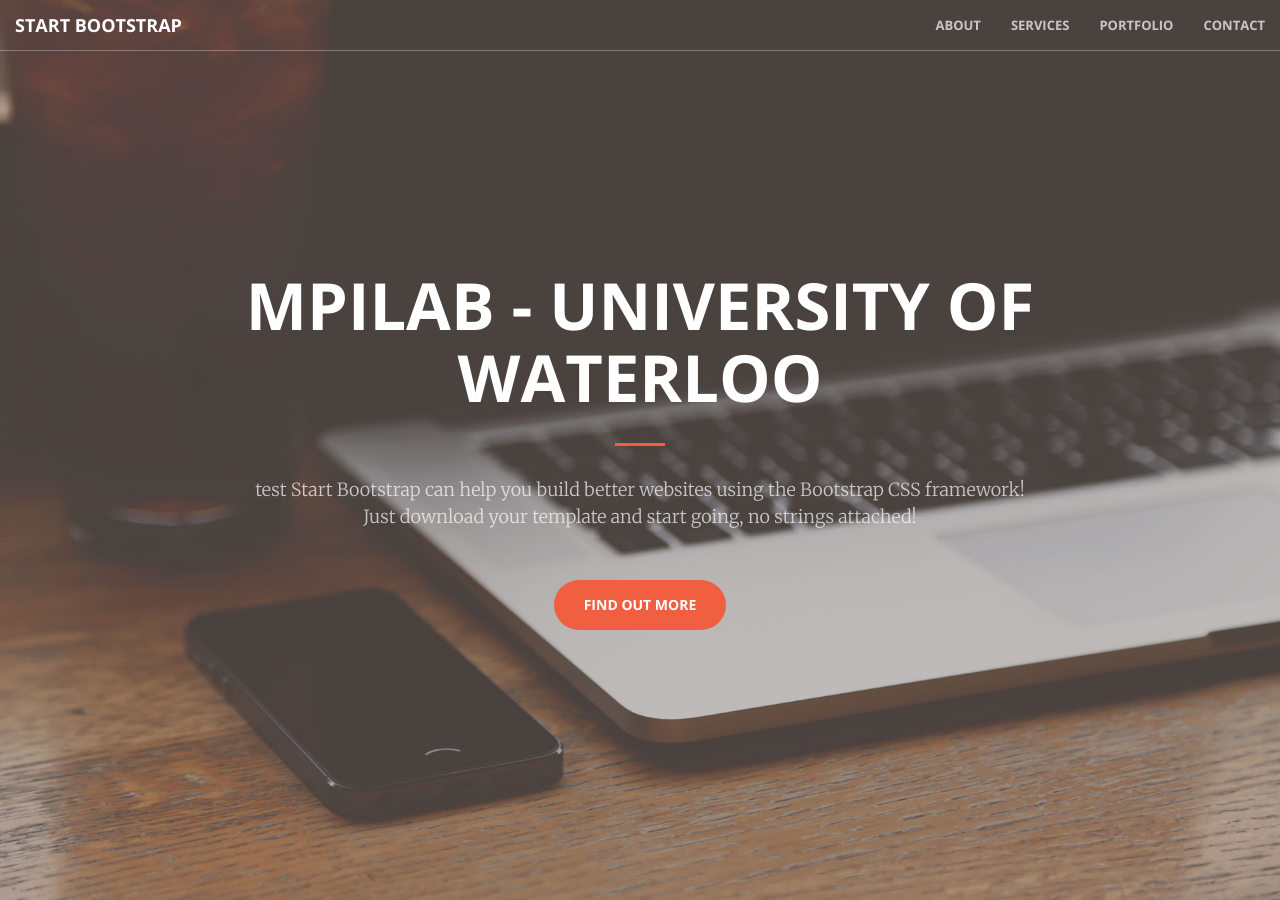
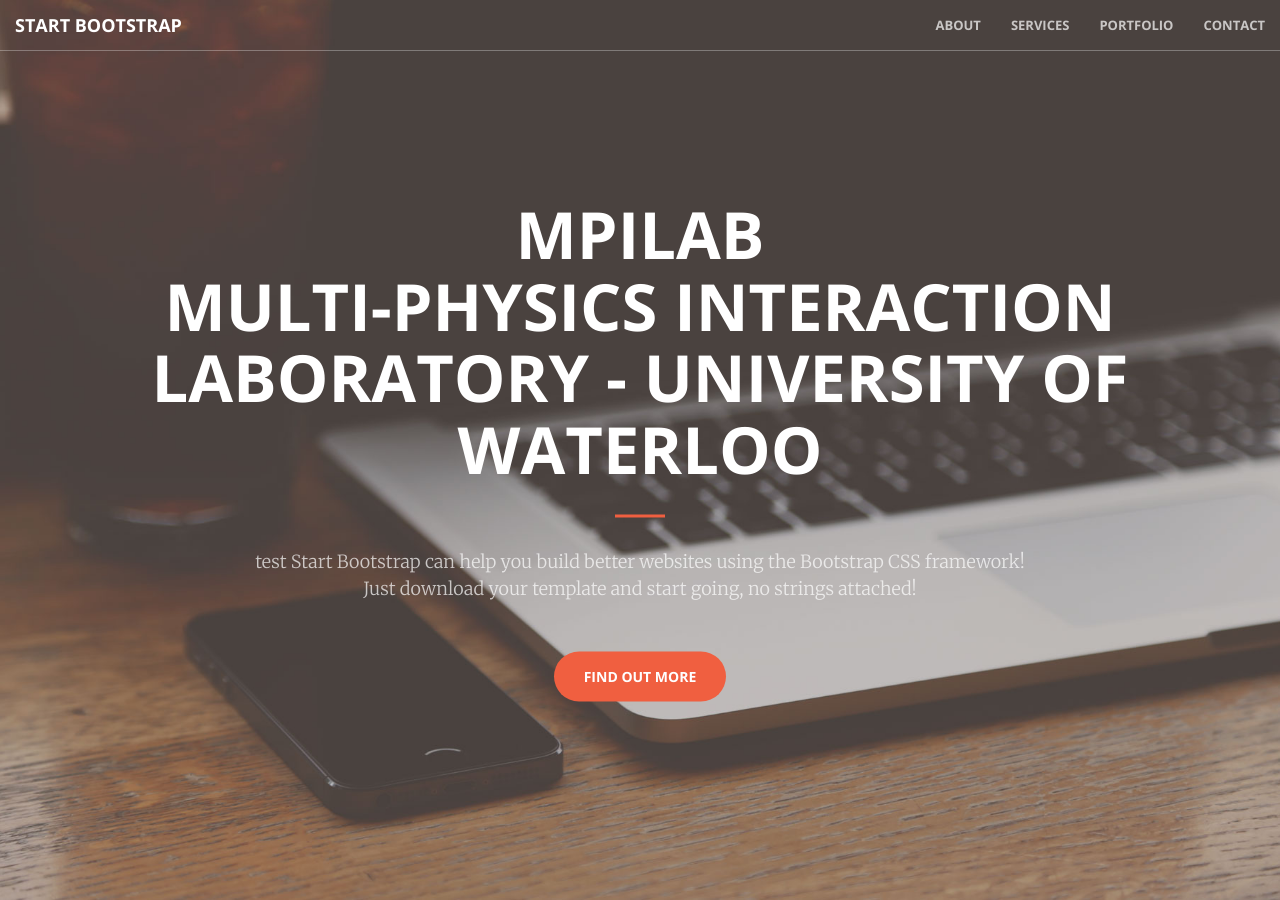
Before and after one commit to mpilab-uw/mpilab-uw.github.io, a Jekyll site: the page built from index.html, in a window 1280 px wide and 900 px high. Built offline with Jekyll 4.4.1, drawn with Linux system fonts in a browser that asks for light colours.

Commit message:
Update header.html

```diff
--- a/_includes/header.html
+++ b/_includes/header.html
@@ -1,7 +1,8 @@
 <header>
     <div class="header-content">
         <div class="header-content-inner">
-            <h1>MPILAB - University of Waterloo</h1>
+            <h1>MPILAB</h1>
+            <h1> Multi-Physics Interaction Laboratory - University of Waterloo</h1>
             <hr>
             <p> test Start Bootstrap can help you build better websites using the Bootstrap CSS framework! Just download your template and start going, no strings attached!</p>
             <a href="#about" class="btn btn-primary btn-xl page-scroll">Find Out More</a>
```
